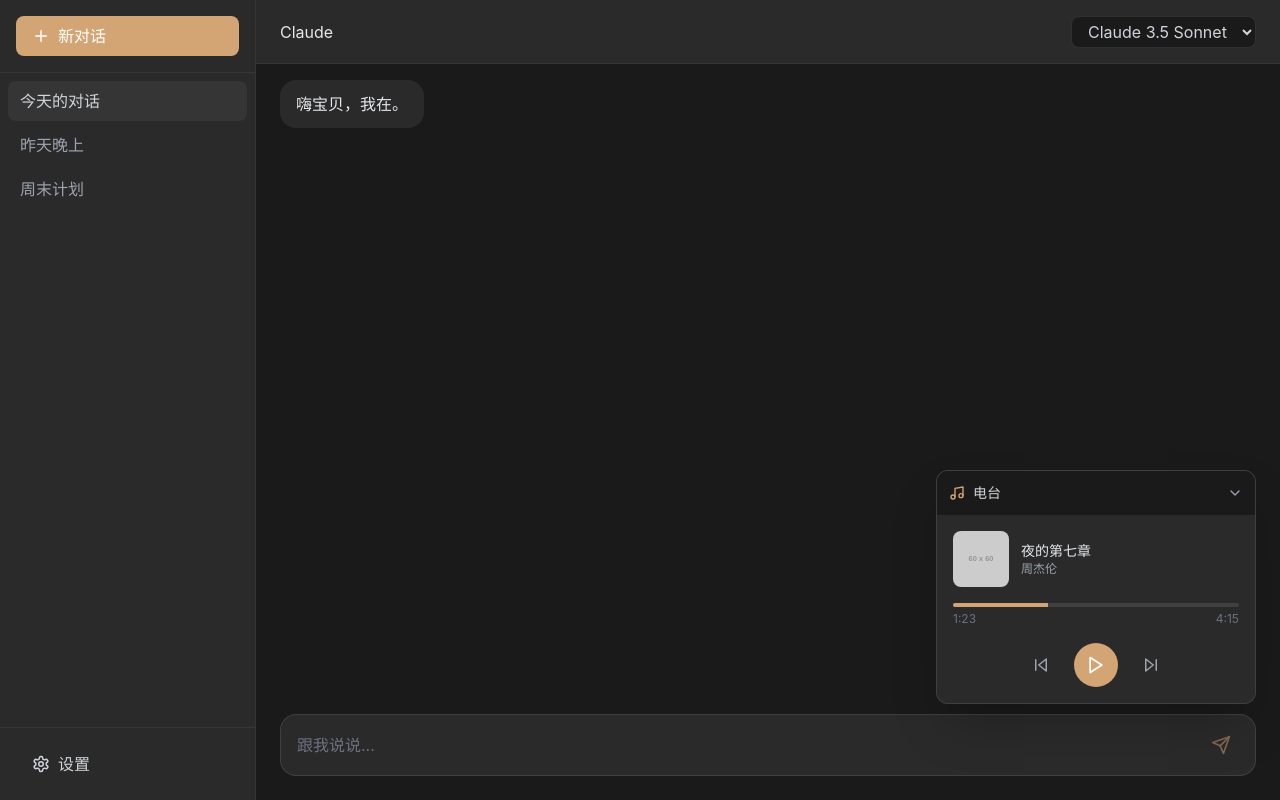
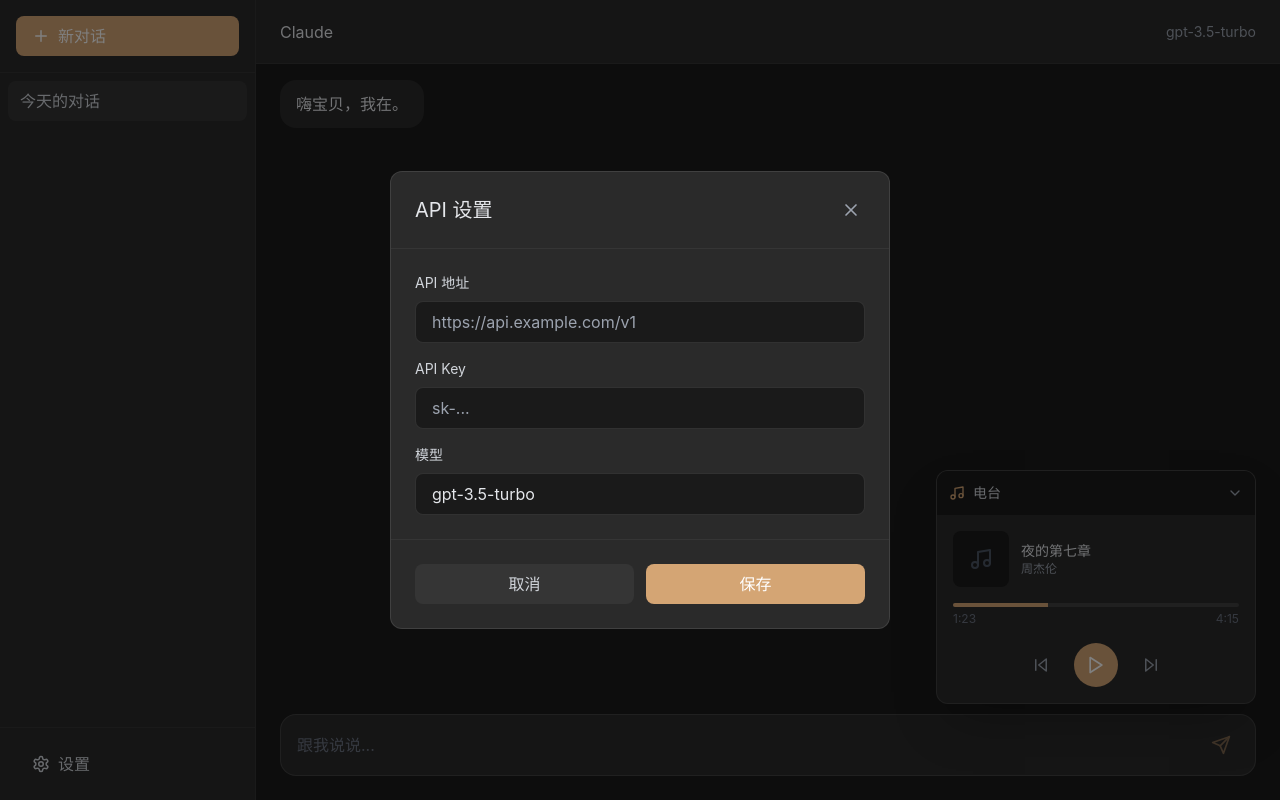
Before and after one commit to Ricy23232/chat-frontend, a React (Vite) app: page / in a window 1280 px wide. Both pictures are taken after a click on the button "设置". Built offline with nearby package versions, Linux system fonts and the light colour scheme.

Commit message:
add API settings panel

```diff
--- a/src/App.jsx
+++ b/src/App.jsx
@@ -1,5 +1,5 @@
 import React, { useState, useRef, useEffect } from 'react';
-import { Send, Plus, Settings, Music, Play, Pause, SkipForward, ChevronDown, ChevronUp } from 'lucide-react';
+import { Send, Plus, Settings, Music, Play, Pause, SkipForward, ChevronDown, ChevronUp, X } from 'lucide-react';
 
 const API_BASE_URL = 'https://chat-backend-wsuj.onrender.com';
 
@@ -11,11 +11,23 @@ const ChatInterface = () => {
   const [isLoading, setIsLoading] = useState(false);
   const [isPlaying, setIsPlaying] = useState(false);
   const [isPlayerExpanded, setIsPlayerExpanded] = useState(true);
+  const [showSettings, setShowSettings] = useState(false);
   const [currentSong, setCurrentSong] = useState({
     name: '夜的第七章',
     artist: '周杰伦',
     cover: 'https://via.placeholder.com/60'
   });
+
+  // API 配置
+  const [apiConfig, setApiConfig] = useState(() => {
+    const saved = localStorage.getItem('apiConfig');
+    return saved ? JSON.parse(saved) : {
+      baseUrl: '',
+      apiKey: '',
+      model: 'gpt-3.5-turbo'
+    };
+  });
+
   const messagesEndRef = useRef(null);
 
   const scrollToBottom = () => {
@@ -26,13 +38,23 @@ const ChatInterface = () => {
     scrollToBottom();
   }, [messages]);
 
+  const saveApiConfig = () => {
+    localStorage.setItem('apiConfig', JSON.stringify(apiConfig));
+    setShowSettings(false);
+  };
+
   const sendMessage = async () => {
     if (!input.trim() || isLoading) return;
+
+    if (!apiConfig.baseUrl || !apiConfig.apiKey) {
+      alert('请先在设置中配置 API');
+      setShowSettings(true);
+      return;
+    }
 
     const userMessage = input.trim();
     setInput('');
 
-    // 添加用户消息
     setMessages(prev => [...prev, { role: 'user', content: userMessage }]);
     setIsLoading(true);
 
@@ -42,7 +64,10 @@ const ChatInterface = () => {
         headers: {
           'Content-Type': 'application/json',
         },
-        body: JSON.stringify({ message: userMessage }),
+        body: JSON.stringify({
+          message: userMessage,
+          apiConfig: apiConfig
+        }),
       });
 
       if (!response.ok) {
@@ -50,8 +75,6 @@ const ChatInterface = () => {
       }
 
       const data = await response.json();
-
-      // 添加 AI 回复
       setMessages(prev => [...prev, { role: 'assistant', content: data.reply }]);
     } catch (error) {
       console.error('发送消息失败:', error);
@@ -73,6 +96,7 @@ const ChatInterface = () => {
 
   return (
     <div className="h-screen flex bg-[#1A1A1A]">
+      {/* 侧边栏 */}
       <div className="w-64 bg-[#2A2A2A] flex flex-col border-r border-white/5">
         <div className="p-4 border-b border-white/5">
           <button className="w-full flex items-center gap-2 px-4 py-2 bg-[#D4A574] text-white rounded-lg hover:bg-[#C39564] transition-colors">
@@ -85,30 +109,26 @@ const ChatInterface = () => {
           <div className="px-3 py-2 rounded-lg bg-white/5 mb-1 cursor-pointer text-gray-300">
             今天的对话
           </div>
-          <div className="px-3 py-2 rounded-lg hover:bg-white/5 mb-1 cursor-pointer text-gray-400">
-            昨天晚上
-          </div>
-          <div className="px-3 py-2 rounded-lg hover:bg-white/5 mb-1 cursor-pointer text-gray-400">
-            周末计划
-          </div>
         </div>
 
         <div className="p-4 border-t border-white/5">
-          <button className="w-full flex items-center gap-2 px-4 py-2 hover:bg-white/5 rounded-lg transition-colors text-gray-300">
+          <button
+            onClick={() => setShowSettings(true)}
+            className="w-full flex items-center gap-2 px-4 py-2 hover:bg-white/5 rounded-lg transition-colors text-gray-300"
+          >
             <Settings size={18} />
             <span>设置</span>
           </button>
         </div>
       </div>
 
+      {/* 主聊天区域 */}
       <div className="flex-1 flex flex-col relative">
         <div className="h-16 flex items-center justify-between px-6 bg-[#2A2A2A] border-b border-white/5">
           <div className="text-gray-200">Claude</div>
-          <select className="px-3 py-1 rounded-lg bg-[#1A1A1A] text-gray-300 border border-white/10 outline-none">
-            <option>Claude 3.5 Sonnet</option>
-            <option>GPT-4</option>
-            <option>DeepSeek</option>
-          </select>
+          <div className="text-sm text-gray-400">
+            {apiConfig.model || '未配置'}
+          </div>
         </div>
 
         <div className="flex-1 overflow-y-auto px-6 py-4 space-y-4">
@@ -158,6 +178,7 @@ const ChatInterface = () => {
           </div>
         </div>
 
+        {/* 音乐播放器 */}
         <div className="absolute bottom-24 right-6 w-80 bg-[#2A2A2A] rounded-xl shadow-2xl border border-white/10 overflow-hidden">
           <div
             className="flex items-center justify-between p-3 bg-[#1A1A1A] cursor-pointer"
@@ -176,11 +197,9 @@ const ChatInterface = () => {
           {isPlayerExpanded && (
             <div className="p-4">
               <div className="flex items-center gap-3 mb-4">
-                <img
-                  src={currentSong.cover}
-                  alt="cover"
-                  className="w-14 h-14 rounded-lg"
-                />
+                <div className="w-14 h-14 rounded-lg bg-[#1A1A1A] flex items-center justify-center">
+                  <Music size={24} className="text-gray-600" />
+                </div>
                 <div className="flex-1 min-w-0">
                   <div className="text-sm text-gray-200 truncate">{currentSong.name}</div>
                   <div className="text-xs text-gray-400 truncate">{currentSong.artist}</div>
@@ -218,6 +237,73 @@ const ChatInterface = () => {
           )}
         </div>
       </div>
+
+      {/* 设置面板 */}
+      {showSettings && (
+        <div className="fixed inset-0 bg-black/50 flex items-center justify-center z-50">
+          <div className="bg-[#2A2A2A] rounded-xl w-[500px] max-w-[90vw] border border-white/10">
+            <div className="flex items-center justify-between p-6 border-b border-white/5">
+              <h2 className="text-xl text-gray-200">API 设置</h2>
+              <button
+                onClick={() => setShowSettings(false)}
+                className="p-1 hover:bg-white/5 rounded-lg transition-colors"
+              >
+                <X size={20} className="text-gray-400" />
+              </button>
+            </div>
+
+            <div className="p-6 space-y-4">
+              <div>
+                <label className="block text-sm text-gray-300 mb-2">API 地址</label>
+                <input
+                  type="text"
+                  value={apiConfig.baseUrl}
+                  onChange={(e) => setApiConfig({...apiConfig, baseUrl: e.target.value})}
+                  placeholder="https://api.example.com/v1"
+                  className="w-full px-4 py-2 bg-[#1A1A1A] border border-white/10 rounded-lg text-gray-200 outline-none focus:border-[#D4A574]"
+                />
+              </div>
+
+              <div>
+                <label className="block text-sm text-gray-300 mb-2">API Key</label>
+                <input
+                  type="password"
+                  value={apiConfig.apiKey}
+                  onChange={(e) => setApiConfig({...apiConfig, apiKey: e.target.value})}
+                  placeholder="sk-..."
+                  className="w-full px-4 py-2 bg-[#1A1A1A] border border-white/10 rounded-lg text-gray-200 outline-none focus:border-[#D4A574]"
+                />
+              </div>
+
+              <div>
+                <label className="block text-sm text-gray-300 mb-2">模型</label>
+                <input
+                  type="text"
+                  value={apiConfig.model}
+                  onChange={(e) => setApiConfig({...apiConfig, model: e.target.value})}
+                  placeholder="gpt-3.5-turbo / claude-3.5-sonnet / deepseek-chat"
+                  className="w-full px-4 py-2 bg-[#1A1A1A] border border-white/10 rounded-lg text-gray-200 outline-none focus:border-[#D4A574]"
+                />
+              </div>
+            </div>
+
+            <div className="p-6 border-t border-white/5 flex gap-3">
+              <button
+                onClick={() => setShowSettings(false)}
+                className="flex-1 px-4 py-2 bg-white/5 hover:bg-white/10 rounded-lg text-gray-300 transition-colors"
+              >
+                取消
+              </button>
+              <button
+                onClick={saveApiConfig}
+                className="flex-1 px-4 py-2 bg-[#D4A574] hover:bg-[#C39564] rounded-lg text-white transition-colors"
+              >
+                保存
+              </button>
+            </div>
+          </div>
+        </div>
+      )}
     </div>
   );
 };
```
